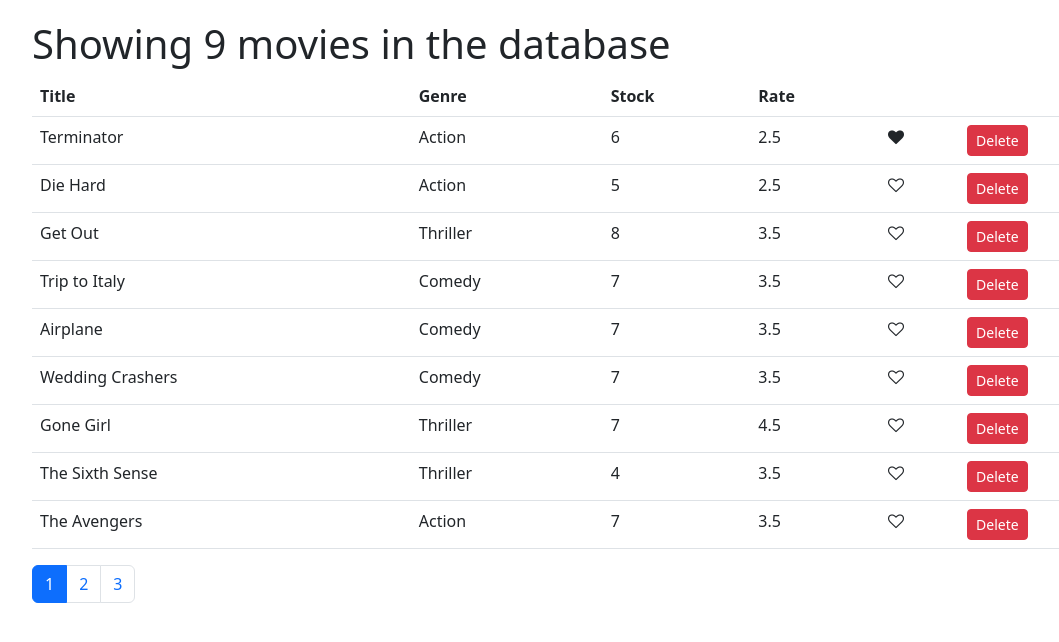
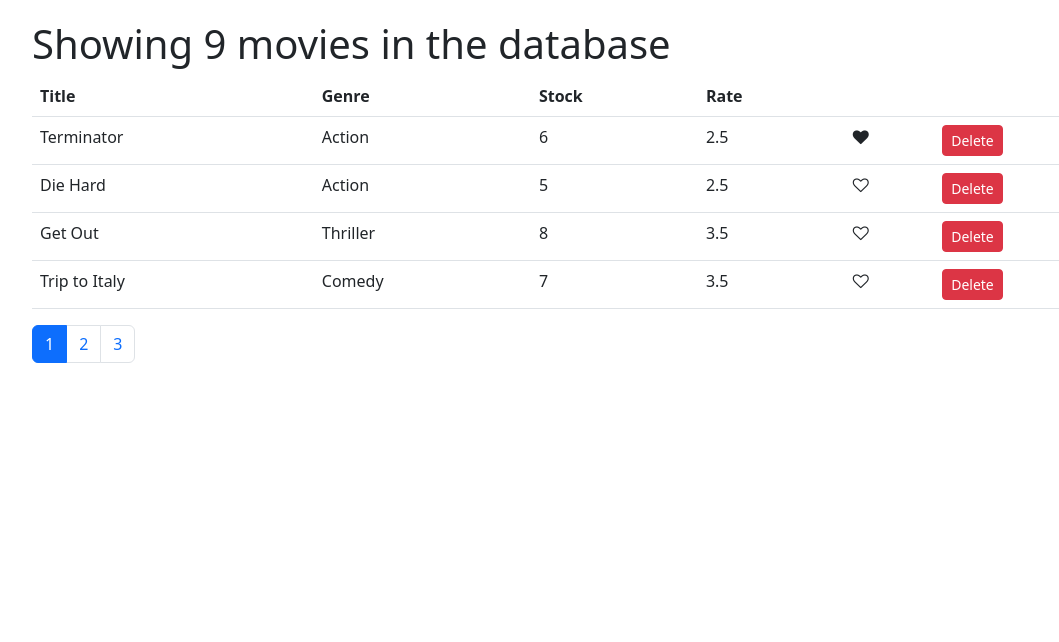
Before and after one commit to SajjadAli54/vidly, a React (Create React App) app: page / in a window 1280 px wide. Shown: the top 642 px of the page, without its empty margins (50-1109 px from the left). Built offline with nearby package versions, Linux system fonts and the light colour scheme.

Commit message:
Extracted the Table component into stand alone

```diff
--- a/src/components/Movies.jsx
+++ b/src/components/Movies.jsx
@@ -1,7 +1,8 @@
 import React, { Component } from "react";
 import { getMovies } from "../services/fakeMovieService";
-import Like from "./common/like";
+import { paginate } from "../utils/paginate";
 import Pagination from "./common/pagination";
+import Table from "./table";
 
 class Movies extends Component {
   state = {
@@ -46,50 +47,20 @@
 
   render() {
     const { length: count } = this.state.movies;
-    const { pageSize, currentPage } = this.state;
+    const { pageSize, currentPage, movies } = this.state;
 
     if (!count) return "There are no movies in the database";
+
+    const paginated = paginate(movies, currentPage, pageSize);
 
     return (
       <React.Fragment>
         <h1>Showing {count} movies in the database</h1>
-        <table className="table table-hover table-responsive">
-          <thead>
-            <tr>
-              <th scope="col">Title</th>
-              <th scope="col">Genre</th>
-              <th scope="col">Stock</th>
-              <th scope="col">Rate</th>
-              <th scope="col"></th>
-              <th scope="col"></th>
-            </tr>
-          </thead>
-          <tbody>
-            {this.state.movies.map((movie) => (
-              <tr key={movie._id}>
-                <td>{movie.title}</td>
-                <td>{movie.genre.name}</td>
-                <td>{movie.numberInStock}</td>
-                <td>{movie.dailyRentalRate}</td>
-                <td>
-                  <Like
-                    liked={movie.liked}
-                    onClick={() => this.handleLike(movie)}
-                  />
-                </td>
-                <td>
-                  <button
-                    id={movie._id}
-                    className="btn btn-danger btn-sm"
-                    onClick={this.handleDelete}
-                  >
-                    Delete
-                  </button>
-                </td>
-              </tr>
-            ))}
-          </tbody>
-        </table>
+        <Table
+          movies={paginated}
+          onDelete={this.handleDelete}
+          onLike={this.handleLike}
+        />
         <Pagination
           itemsCount={count}
           pageSize={pageSize}
--- /dev/null
+++ b/src/components/table.jsx
@@ -0,0 +1,43 @@
+import React from "react";
+import Like from "./common/like";
+
+const Table = ({ movies, onLike, onDelete }) => {
+  return (
+    <table className="table table-hover table-responsive">
+      <thead>
+        <tr>
+          <th scope="col">Title</th>
+          <th scope="col">Genre</th>
+          <th scope="col">Stock</th>
+          <th scope="col">Rate</th>
+          <th scope="col"></th>
+          <th scope="col"></th>
+        </tr>
+      </thead>
+      <tbody>
+        {movies.map((movie) => (
+          <tr key={movie._id}>
+            <td>{movie.title}</td>
+            <td>{movie.genre.name}</td>
+            <td>{movie.numberInStock}</td>
+            <td>{movie.dailyRentalRate}</td>
+            <td>
+              <Like liked={movie.liked} onClick={() => onLike(movie)} />
+            </td>
+            <td>
+              <button
+                id={movie._id}
+                className="btn btn-danger btn-sm"
+                onClick={onDelete}
+              >
+                Delete
+              </button>
+            </td>
+          </tr>
+        ))}
+      </tbody>
+    </table>
+  );
+};
+
+export default Table;
--- /dev/null
+++ b/src/utils/paginate.js
@@ -0,0 +1,7 @@
+import _ from "lodash";
+
+export function paginate(items, pageNumber, pageSize) {
+  const startIndex = (pageNumber - 1) * pageSize;
+  const arr = _(items).slice(startIndex).take(pageSize).value();
+  return arr;
+}
```
